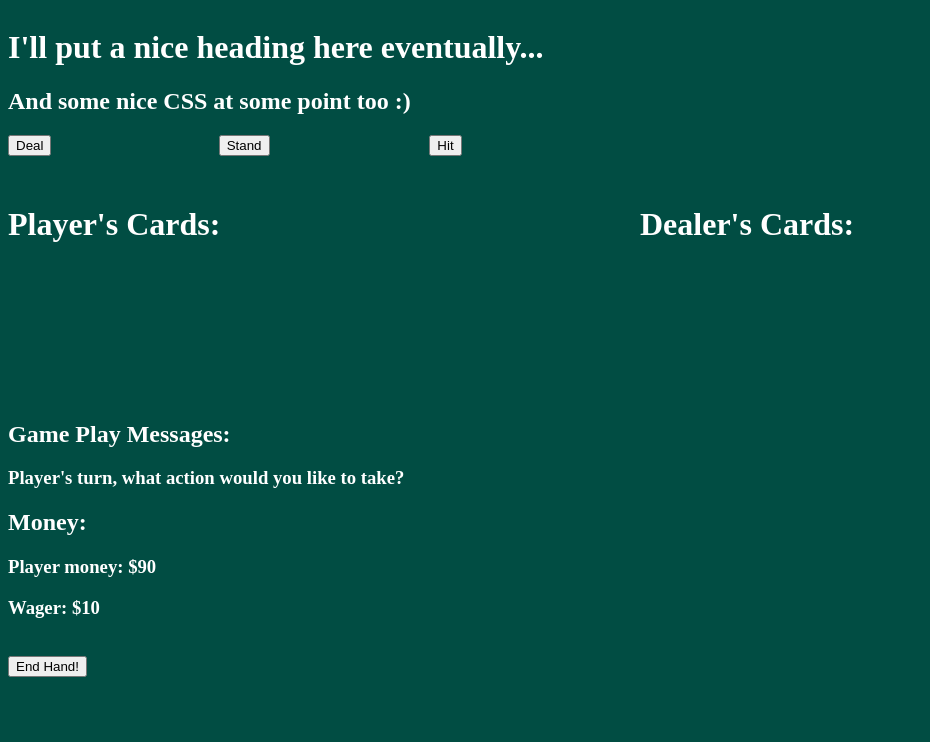
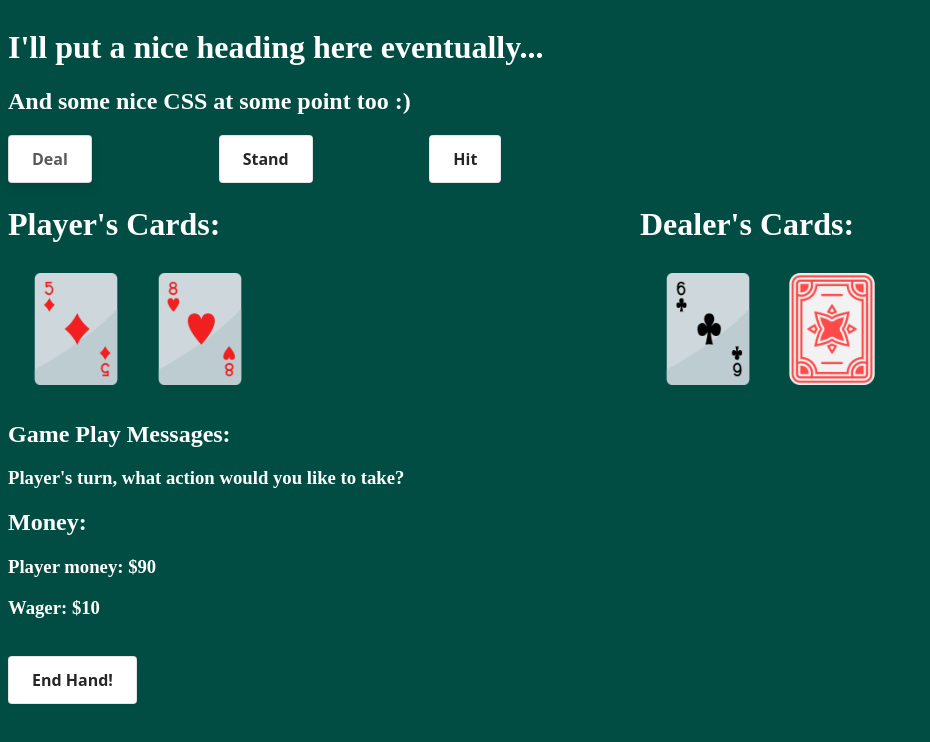
Before and after one commit to P1ct0/BlackJack, a plain HTML site: page index.html in a window 1280 px wide. Both pictures are taken after a click on the button "Deal". Shown: the whole page, without its empty margins (0-930 px from the left). Drawn offline with nearby package versions, Linux system fonts and the light colour scheme.

Commit message:
implemented imgs for cards in JS

```diff
--- a/game.js
+++ b/game.js
@@ -84,11 +84,10 @@ $("#deal").on("click", function() {
         $("#player-money").text("Player money: $" + playerMoney);
         gameMessage("");
         initialDeal()
-
-        $("#player-card-1").text(playersCards[0].Name + " of " + playersCards[0].Suit);
-        $("#player-card-2").text(playersCards[1].Name + " of " + playersCards[1].Suit);
-        $("#dealer-card-1").text(dealersCards[0].Name + " of " + dealersCards[0].Suit);
-        $("#dealer-card-2").text("xxx");
+        $("#player-card-1").attr("src","Images/Cards/" + playersCards[0].ID + ".png");
+        $("#player-card-2").attr("src","Images/Cards/" + playersCards[1].ID + ".png");
+        $("#dealer-card-1").attr("src","Images/Cards/" + dealersCards[0].ID + ".png");
+        $("#dealer-card-2").attr("src","Images/Cards/Back.png");
         playHand();
     }
     else {};
@@ -114,11 +113,6 @@ $("#hit").on("click", playerHit);
 $("#doubleDown").on("click", playerDoubleDown);
 $("#split").on("click", playerSplit);
 $("#surrender").on("click", playerSurrender);
-
-// Function to update game message:
-function gameMessage(message) {
-    $("#game-message").text(message);
-}
 
 function doesPlayerHaveBlackjack(){
     if (playersCards[0].isAce || playersCards[1].isAce) {
@@ -163,10 +157,7 @@ function playerHit() {
         gameMessage("Player hits");
         playerHandValue = 0
         playersCards.push(dealCard());
-        var newCard = playersCards[playersCards.length-1].Name + " of "
-        + playersCards[playersCards.length-1].Suit
-        gameMessage("Player new card: " + newCard);
-        $("#player-card-2").after("<h2 class='additional-card'> " + newCard + "</h2>");
+        $("#player-card-2").after("<img class='card-img additional-card' src='Images/Cards/" + playersCards[playersCards.length-1].ID + ".png'>"); // + playersCards[playersCards.length-1].ID + ".png>");
         playersCards.forEach(card => {
             playerHandValue += card.Value;
         });
@@ -221,18 +212,14 @@ function playerSplit() {
 
 function dealerTurn() {
     gameMessage("Dealer's Turn");
-    $("#dealer-card-2").text(dealersCards[1].Name + " of " + dealersCards[1].Suit);
-    // Need to also add functionality for Aces - as treated as 1 / 11...
+    $("#dealer-card-2").attr("src","Images/Cards/" + dealersCards[1].ID + ".png")
     dealersCards.forEach(card => {
         dealerHandValue += card.Value;
     });
     while (dealerHandValue < 17) {
         dealerHandValue = 0;
         dealersCards.push(dealCard());
-        var newCard = dealersCards[dealersCards.length-1].Name + " of "
-        + dealersCards[dealersCards.length-1].Suit
-        gameMessage("Dealer's new card: " + newCard);
-        $("#dealer-card-2").after("<h2 class='additional-card'> " + newCard + "</h2>");
+        $("#dealer-card-2").after("<img class='card-img additional-card' src='Images/Cards/" + dealersCards[dealersCards.length-1].ID + ".png'>");
         dealersCards.forEach(card => {
             dealerHandValue += card.Value;
         });
@@ -291,16 +278,16 @@ function dealCard() {
 // End-hand function
 function endHand() {
     gameMessage("Press deal button to start again");
-    $("#player-card-1").text("");
-    $("#player-card-2").text("");
-    $("#dealer-card-1").text("");
-    $("#dealer-card-2").text("");
     $(".additional-card").remove();
     playerHandValue = 0;
     dealerHandValue = 0;
     $("#player-money").text("Player money: $" + playerMoney);
     $("#wager").text("Wager: $");
     playerDecision = false;
+    $("#player-card-1").attr("src","Images/Cards/Back.png");
+    $("#player-card-2").attr("src","Images/Cards/Back.png");
+    $("#dealer-card-1").attr("src","Images/Cards/Back.png");
+    $("#dealer-card-2").attr("src","Images/Cards/Back.png");
 }
 
 // End-hand listener (currently for debugging only):
@@ -308,6 +295,11 @@ $("#endHand").on("click", function() {
     activeHand = false;
     endHand();
 })
+
+// Function to update game message:
+function gameMessage(message) {
+    $("#game-message").text(message);
+}
 
 // Function to calculate the value of a hand (players or dealers depending on parameter passed in):
 function calculateScore(whoseScore) {
--- a/index.html
+++ b/index.html
@@ -3,7 +3,6 @@
     <head>
         <title></title>
         <link rel="stylesheet" href="styles.css">
-        <link rel="stylesheet" href="cards.css">
         <link rel="stylesheet" href="chips.css">
     </head>
     <body>
@@ -23,15 +22,15 @@
             <div class="box-8">
                 <h1>Player's Cards:</h1>
                 <div class="card-holder">
-                    <img src="images/cards/Back.png" class="card-img hidden-card" id="player-card-1">
-                    <img src="images/cards/Back.png" class="card-img hidden-card" id="player-card-2">
+                    <img src="images/cards/Back.png" class="card-img" id="player-card-1">
+                    <img src="images/cards/Back.png" class="card-img" id="player-card-2">
                 </div>
             </div>
             <div class="box-9">
                 <h1>Dealer's Cards:</h1>
                 <div class="card-holder">
-                    <img src="images/cards/Back.png" class="card-img hidden-card" id="dealer-card-1">
-                    <img src="images/cards/Back.png" class="card-img hidden-card" id="dealer-card-2">
+                    <img src="images/cards/Back.png" class="card-img" id="dealer-card-1">
+                    <img src="images/cards/Back.png" class="card-img" id="dealer-card-2">
                 </div>
             </div>
             <div class="box-10">
--- a/styles.css
+++ b/styles.css
@@ -4,6 +4,52 @@ body {
 
 h1, h2, h3 {
     color: white;
+}
+
+button {
+  align-items: center;
+  background-color: #FFFFFF;
+  border: 1px solid rgba(0, 0, 0, 0.1);
+  border-radius: .25rem;
+  box-shadow: rgba(0, 0, 0, 0.02) 0 1px 3px 0;
+  box-sizing: border-box;
+  color: rgba(0, 0, 0, 0.85);
+  cursor: pointer;
+  display: inline-flex;
+  font-family: system-ui,-apple-system,system-ui,"Helvetica Neue",Helvetica,Arial,sans-serif;
+  font-size: 16px;
+  font-weight: 600;
+  justify-content: center;
+  line-height: 1.25;
+  margin: 0;
+  min-height: 3rem;
+  padding: calc(.875rem - 1px) calc(1.5rem - 1px);
+  position: relative;
+  text-decoration: none;
+  transition: all 250ms;
+  user-select: none;
+  -webkit-user-select: none;
+  touch-action: manipulation;
+  vertical-align: baseline;
+  width: auto;
+}
+
+button:hover, button:focus {
+  border-color: rgba(0, 0, 0, 0.15);
+  box-shadow: rgba(0, 0, 0, 0.1) 0 4px 12px;
+  color: rgba(0, 0, 0, 0.65);
+}
+
+button:hover {
+  transform: translateY(-1px);
+}
+
+button:active {
+  background-color: #F0F0F1;
+  border-color: rgba(0, 0, 0, 0.15);
+  box-shadow: rgba(0, 0, 0, 0.06) 0 2px 4px;
+  color: rgba(0, 0, 0, 0.65);
+  transform: translateY(0);
 }
 
 .card-holder {
```
Also changed, not shown: notes & todos.txt.
